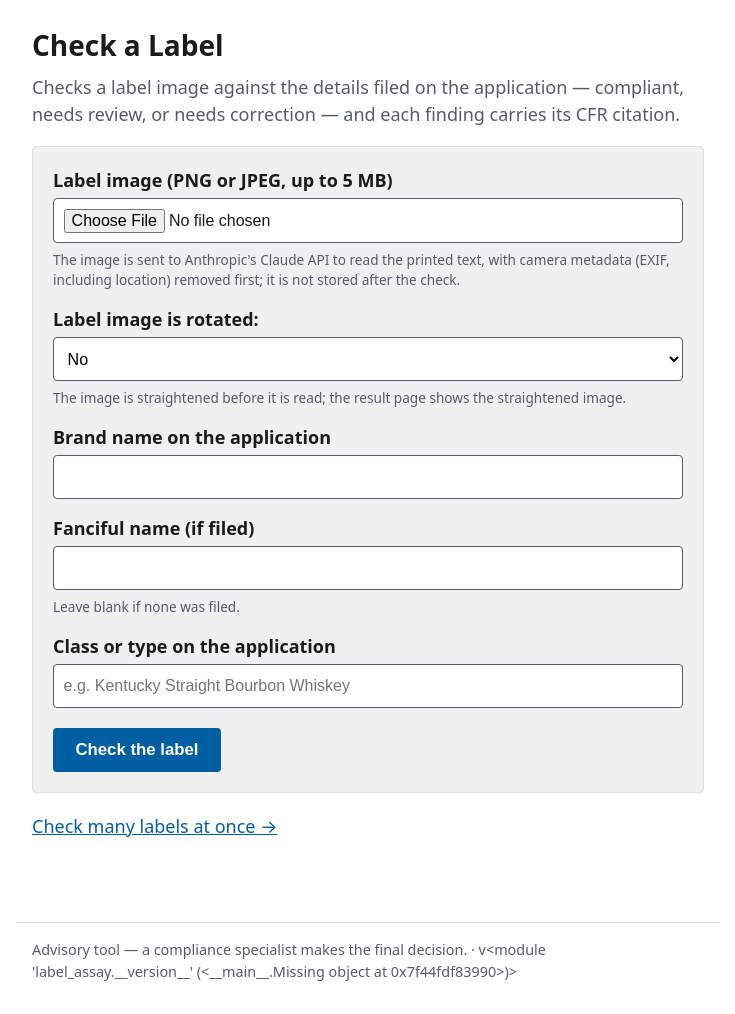
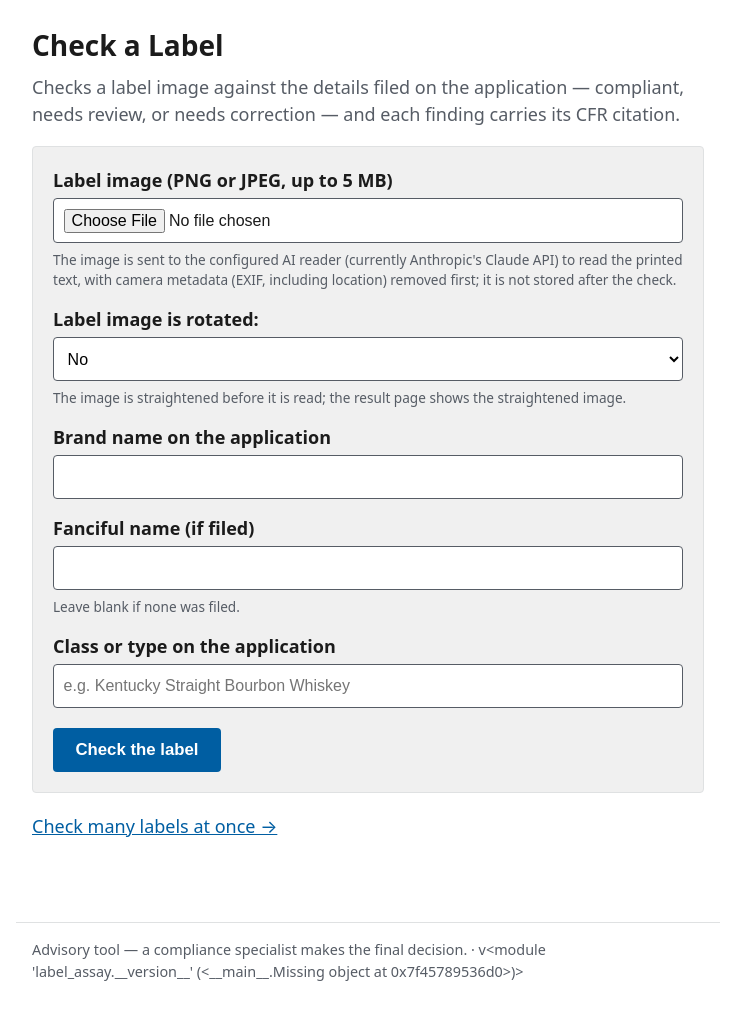
Before and after one commit to haksanlulz/label-assay, a FastAPI app: page / in a window 1280 px wide. Shown: the part 54-1068 px from the top of the page, without its empty margins (272-1007 px from the left). Run offline with FastAPI, Linux system fonts and the light colour scheme.

Commit message:
docs: the AI reader reads as configured, not hardwired, everywhere
The upload-page disclosures now name the reader as configured (currently
Anthropic's Claude API) — still concrete about where the bytes go, no
longer implying the backend is fixed, which the swappable extractor port
was built to avoid. The adapter-swap claim in README and DESIGN is stated
at its true size (one new adapter plus the one-line selection in the
composition root), and the last first-host residue is gone: the config
docstring names the host's secret store, and /health's instance field
reads the container hostname instead of a Fly-specific variable.

Assisted-by: Claude (claude-fable-5)
Co-Authored-By: Claude Fable 5 <noreply@anthropic.com>

```diff
--- a/src/label_assay/config.py
+++ b/src/label_assay/config.py
@@ -2,7 +2,7 @@
 
 The API key is read here and passed explicitly to the extractor, never hardcoded
 and never sent to the browser. In the deployed container the key comes from a
-real environment variable (fly secrets); .env is a dev convenience.
+real environment variable (the host's secret store); .env is a dev convenience.
 """
 
 from __future__ import annotations
--- a/src/label_assay/web/app.py
+++ b/src/label_assay/web/app.py
@@ -328,7 +328,7 @@ def health() -> dict[str, object]:
         "ocr": ocr,
         # Which instance answered. Batch job state lives in this process, so the
         # app must run as a single instance; seeing two ids here means it does not.
-        "instance": os.environ.get("FLY_MACHINE_ID", "local"),
+        "instance": os.environ.get("HOSTNAME", "local"),
     }
 
 
--- a/src/label_assay/web/templates/batch_upload.html
+++ b/src/label_assay/web/templates/batch_upload.html
@@ -9,8 +9,9 @@ Results appear as they finish.</p>
 <form class="card" method="post" action="/batch" enctype="multipart/form-data">
   <label for="images">Label images (PNG or JPEG)</label>
   <input type="file" id="images" name="images" accept="image/png,image/jpeg" multiple required>
-  <p class="hint">Label images are sent to Anthropic's Claude API to read the printed text,
-     with camera metadata (EXIF, including location) removed first; they are not stored after the check.</p>
+  <p class="hint">Label images are sent to the configured AI reader (currently Anthropic's Claude API)
+     to read the printed text, with camera metadata (EXIF, including location) removed first;
+     they are not stored after the check.</p>
 
   <label for="applications">Application data (CSV, optional)</label>
   <input type="file" id="applications" name="applications" accept=".csv,text/csv">
--- a/src/label_assay/web/templates/index.html
+++ b/src/label_assay/web/templates/index.html
@@ -8,8 +8,9 @@ finding carries its CFR citation.</p>
 <form class="card" method="post" action="/check" enctype="multipart/form-data">
   <label for="image">Label image (PNG or JPEG, up to 5&nbsp;MB)</label>
   <input type="file" id="image" name="image" accept="image/png,image/jpeg" required>
-  <p class="hint">The image is sent to Anthropic's Claude API to read the printed text, with
-     camera metadata (EXIF, including location) removed first; it is not stored after the check.</p>
+  <p class="hint">The image is sent to the configured AI reader (currently Anthropic's Claude API)
+     to read the printed text, with camera metadata (EXIF, including location) removed first;
+     it is not stored after the check.</p>
 
   <label for="rotation">Label image is rotated:</label>
   <select id="rotation" name="rotation">
```
Also changed, not shown: docs/DESIGN.md (+1 -1 lines), README.md.
